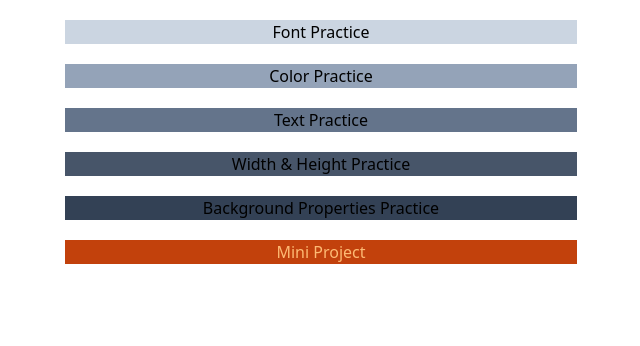
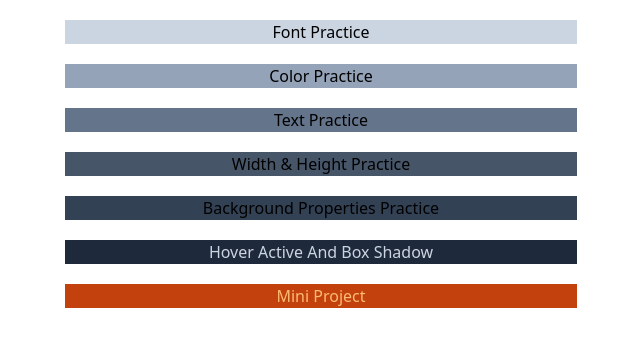
Before and after one commit to MirzaAbdullahBaig/Learning-Tailwind, a website: page index.html in a window 1280 px wide. Shown: the whole page, without its empty margins (319-959 px from the left). Drawn offline with Linux system fonts and the light colour scheme.

Commit message:
Main Page

```diff
--- a/index.html
+++ b/index.html
@@ -26,6 +26,9 @@
         <div class="flex mt-5 w-2/5 bg-slate-700 text-center">
             <a class="w-full" href="./background.html" target="_blank">Background Properties Practice</a>
         </div>
+        <div class="flex mt-5 w-2/5 bg-slate-800 text-slate-300 text-center">
+            <a class="w-full" href="./hover.html" target="_blank">Hover Active And Box Shadow</a>
+        </div>
         <div class="flex mt-5 w-2/5 bg-orange-700 text-orange-300 text-center">
             <a class="w-full" href="./project.html" target="_blank">Mini Project</a>
         </div>
```
